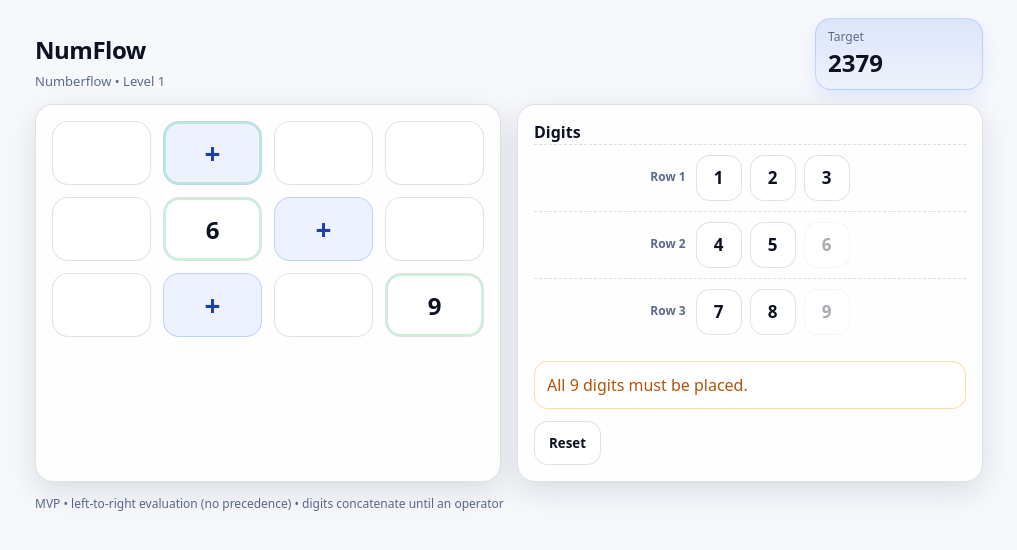
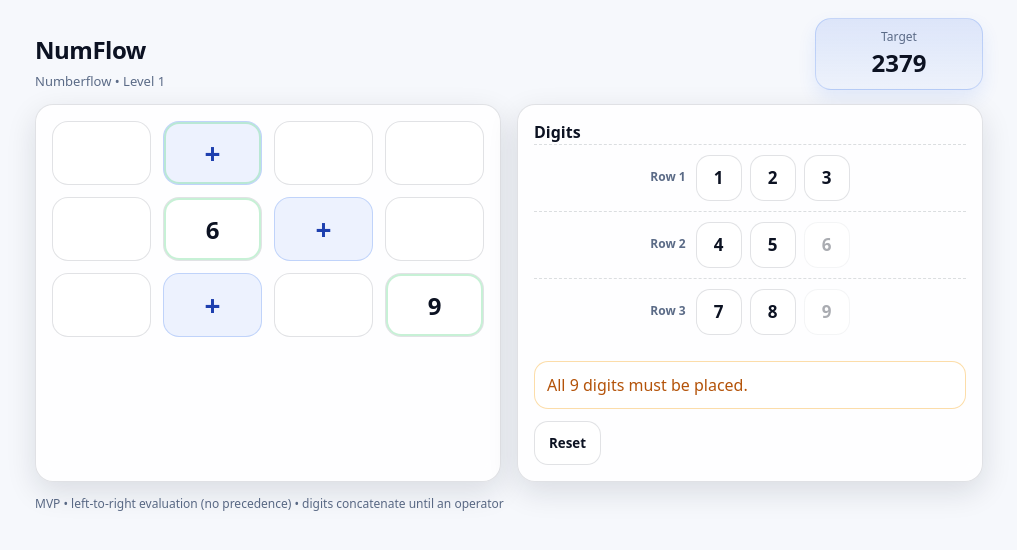
Before and after one commit to ericargyle/NumFlow, a React (Vite) app: page / in a window 1280 px wide. Shown: the top 550 px of the page, without its empty margins (131-1148 px from the left). Built offline with nearby package versions, Linux system fonts and the light colour scheme.

Commit message:
Center target box contents

```diff
--- a/src/App.css
+++ b/src/App.css
@@ -47,6 +47,7 @@
   padding: 10px 12px;
   box-shadow: 0 8px 18px rgba(37, 99, 235, 0.10);
   min-width: 168px;
+  text-align: center;
 }
 
 .targetTop {
@@ -69,9 +70,7 @@
   color: var(--danger);
 }
 
-.targetRight {
-  text-align: right;
-}
+/* removed .targetRight */
 
 .targetLabel {
   color: var(--muted);
```
